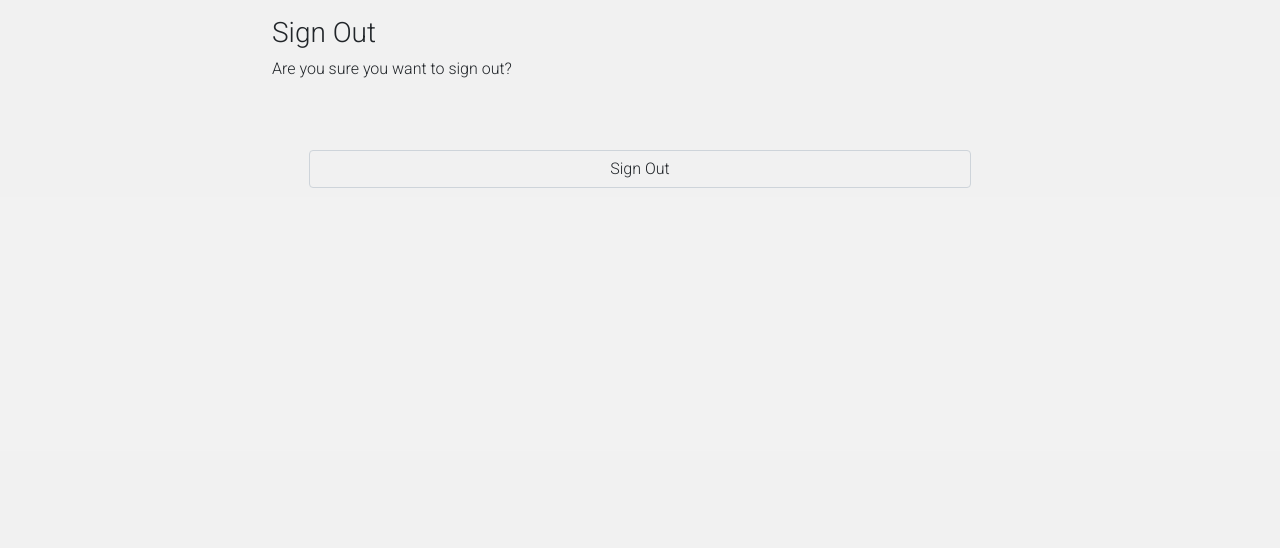
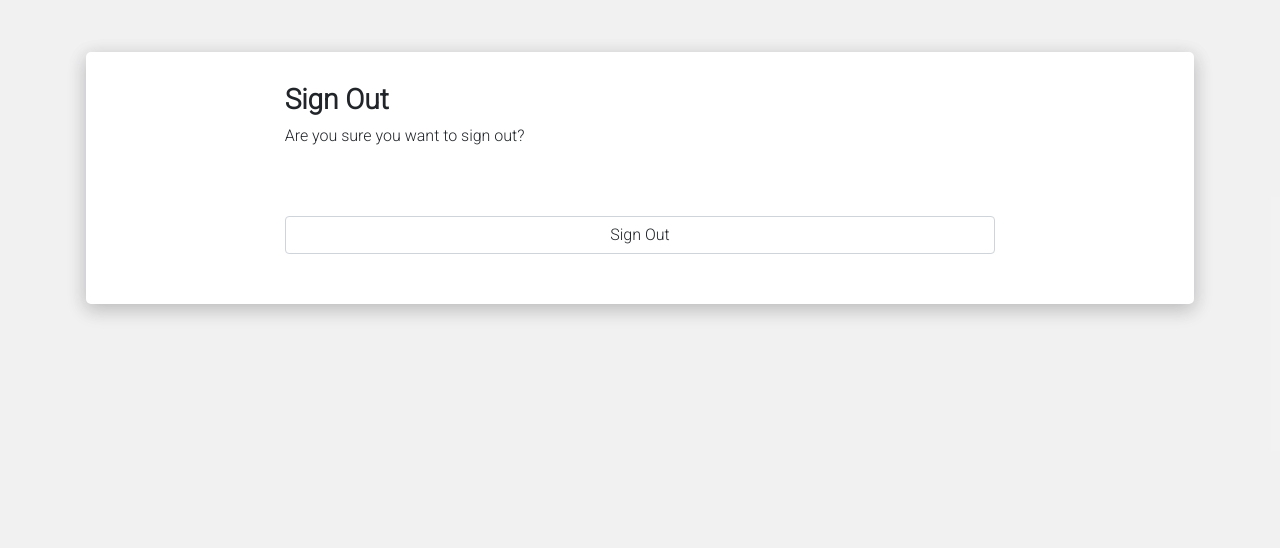
Before and after one commit to MaxRan92/StockBook, a Django app: page /accounts/logout/ in a window 1280 px wide. Shown: the part 58-606 px from the top of the page. Run offline with Django 3.2, Linux system fonts and the light colour scheme; the visitor is signed in with stand-in values (Sample User, id 1); some libraries are stand-ins or nearby versions.

Commit message:
Style Sign out html page

```diff
--- a/static/css/style.css
+++ b/static/css/style.css
@@ -214,6 +214,7 @@ footer hr {
 
 .btn-post-comment:hover {
     background-color: rgb(60, 179, 113, 0.3);
+    font-weight: bold;
 }
 
 #post-comment-card {
--- a/templates/account/logout.html
+++ b/templates/account/logout.html
@@ -7,9 +7,11 @@
 {% block content %}
 
 <div class="container">
+  <div class="card-container my-5">
+    <div class="element-card">
       <div class="row">
         <div class="col-md-8 mt-3 offset-md-2">
-      <h3>{% trans "Sign Out" %}</h3>
+          <h3 class="fw-bold fs-3">{% trans "Sign Out" %}</h3>
 
           <p>{% trans 'Are you sure you want to sign out?' %}</p>
         </div>
@@ -22,9 +24,12 @@
             {% if redirect_field_value %}
             <input type="hidden" name="{{ redirect_field_name }}" value="{{ redirect_field_value }}" />
             {% endif %}
-        <button class="btn right" type="submit">{% trans 'Sign Out' %}</button>
+            <button class="btn right btn-post-comment" type="submit">{% trans 'Sign Out' %}</button>
           </form>
         </div>
       </div>
     </div>
+  </div>
+
+</div>
 {% endblock %}
```
Lines whose indentation alone changed are shown as unchanged.
